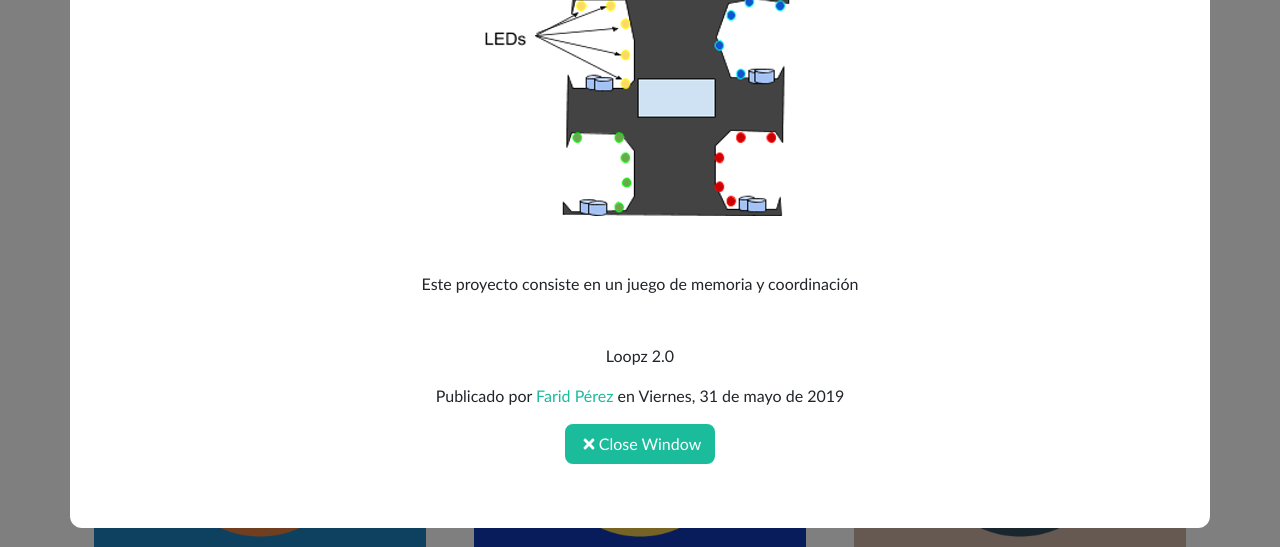
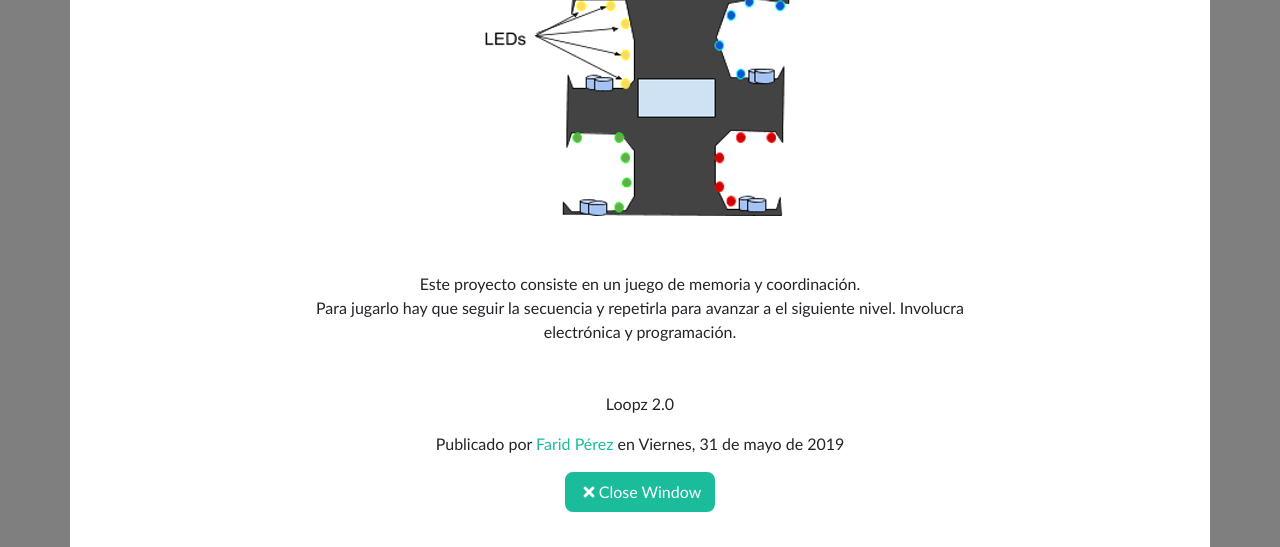
Before and after one commit to albertoper3z/servicio_social, a plain HTML site: page index.html in a window 1280 px wide. Both pictures are taken after a click on the element 260 px from the left and 885 px from the top of the page. Shown: the part 738-1285 px from the top of the page. Drawn offline with nearby package versions, Linux system fonts and the light colour scheme; a web font is replaced by a local one.

Commit message:
Update index.html

```diff
--- a/index.html
+++ b/index.html
@@ -135,7 +135,9 @@ Section Heading-->
                                     </div>
                                     <!-- Portfolio Modal - Image--><img class="img-fluid rounded mb-5" src="assets/img/portfolio/Simondice.png" alt="Simondice"/>
                                     <!-- Portfolio Modal - Text-->
-                                    <p class="mb-5">Este proyecto consiste en un juego de memoria y coordinación  </p>
+                                    <p class="mb-5">Este proyecto consiste en un juego de memoria y coordinación.<br>
+                                                    Para jugarlo hay que seguir la secuencia y repetirla para avanzar a el siguiente nivel.
+                                                Involucra electrónica y programación. </p>
                                     <div class="fb-video" data-href="https://www.facebook.com/faritis/videos/2778815868827266/" data-show-text="false" data-width=""><blockquote cite="https://developers.facebook.com/faritis/videos/2778815868827266/" class="fb-xfbml-parse-ignore"><a href="https://developers.facebook.com/faritis/videos/2778815868827266/"></a><p>Loopz 2.0</p>Publicado por <a href="https://www.facebook.com/faritis">Farid Pérez</a> en Viernes, 31 de mayo de 2019</blockquote></div>
 
                                 <button class="btn btn-primary" href="#" data-dismiss="modal"><i class="fas fa-times fa-fw"></i>Close Window</button>
```
